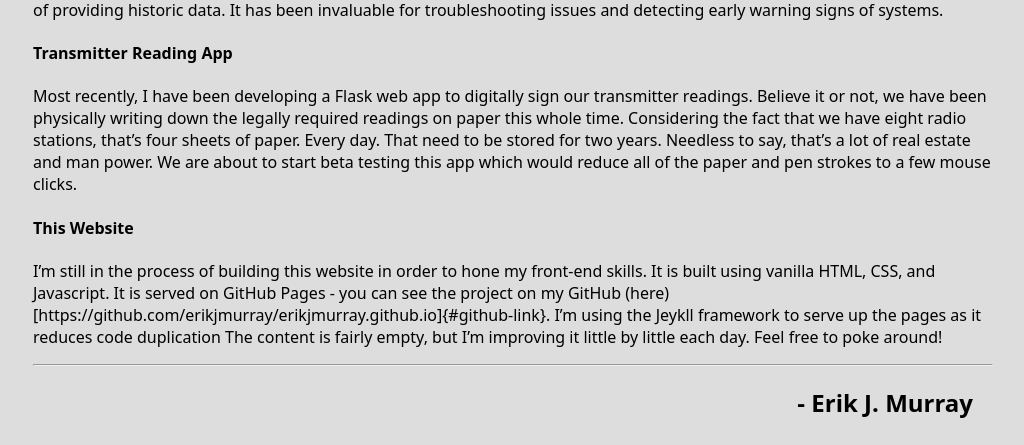
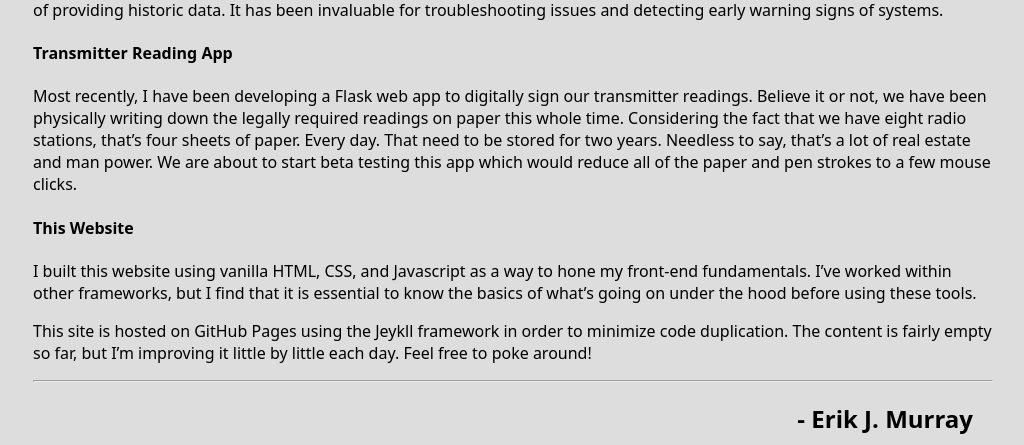
Before and after one commit to ErkMurIndustries/ErkMurIndustries.github.io, a Jekyll site: the page built from index.html, in a window 1280 px wide and 900 px high, scrolled down 1088 px, cut to the strip 0-445 px from the top of the window. Shown: the whole strip, without its empty margins (127-1151 px from the left). Built offline with Jekyll 4.4.1, drawn with Linux system fonts in a browser that asks for light colours.

Commit message:
remove md link to site code

```diff
--- a/_includes/about-me.md
+++ b/_includes/about-me.md
@@ -13,4 +13,6 @@ I’ve harnessed Paessler’s PRTG software, a network management system, to gai
 Most recently, I have been developing a Flask web app to digitally sign our transmitter readings. Believe it or not, we have been physically writing down the legally required readings on paper this whole time. Considering the fact that we have eight radio stations, that’s four sheets of paper. Every day. That need to be stored for two years. Needless to say, that’s a lot of real estate and man power. We are about to start beta testing this app which would reduce all of the paper and pen strokes to a few mouse clicks.
 
 #### This Website
-I'm still in the process of building this website in order to hone my front-end skills. It is built using vanilla HTML, CSS, and Javascript. It is served on GitHub Pages - you can see the project on my GitHub (here)[https://github.com/erikjmurray/erikjmurray.github.io]{#github-link}. I'm using the Jeykll framework to serve up the pages as it reduces code duplication The content is fairly empty, but I'm improving it little by little each day. Feel free to poke around!
+I built this website using vanilla HTML, CSS, and Javascript as a way to hone my front-end fundamentals. I've worked within other frameworks, but I find that it is essential to know the basics of what's going on under the hood before using these tools.
+
+This site is hosted on GitHub Pages using the Jeykll framework in order to minimize code duplication. The content is fairly empty so far, but I'm improving it little by little each day. Feel free to poke around!
```
